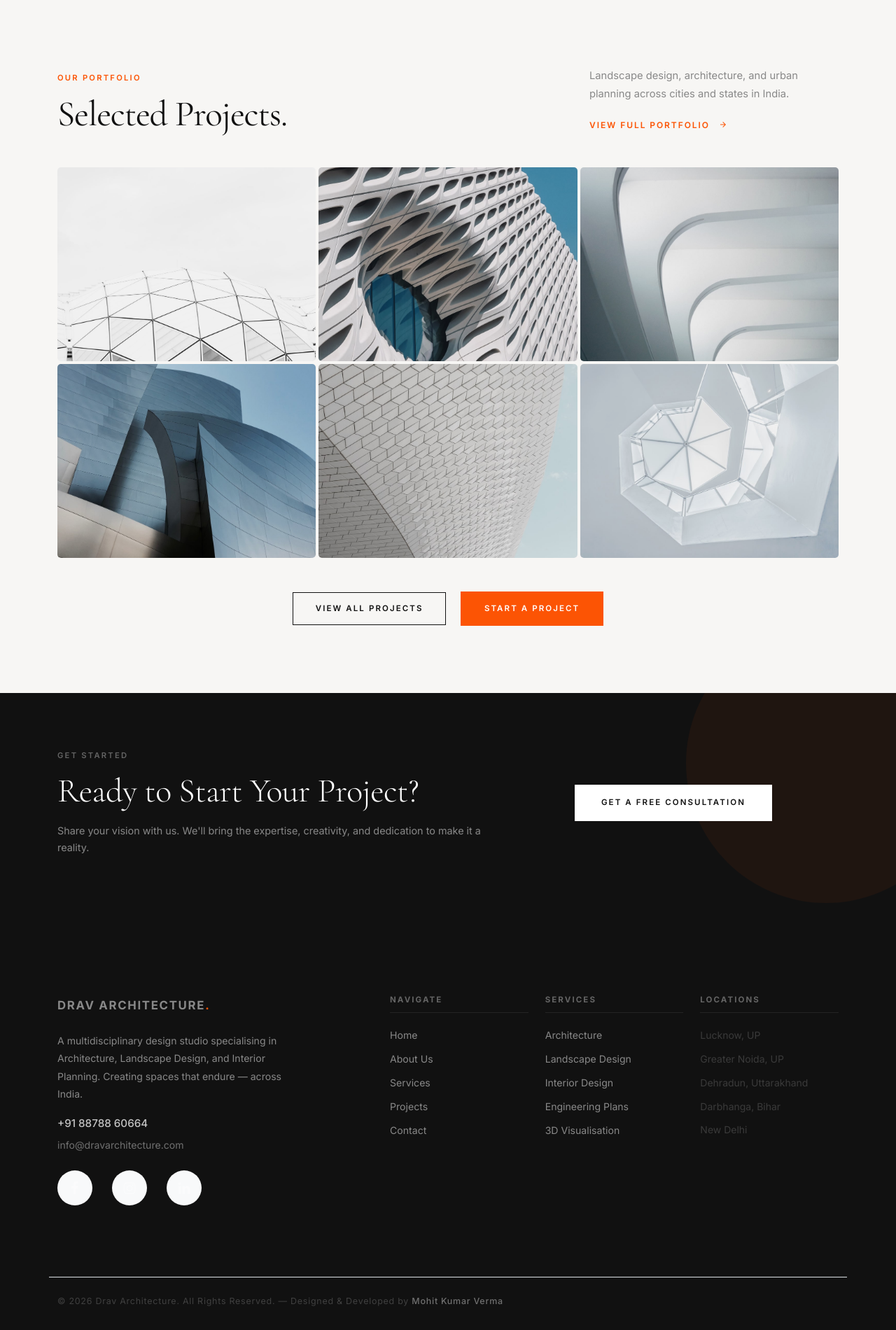
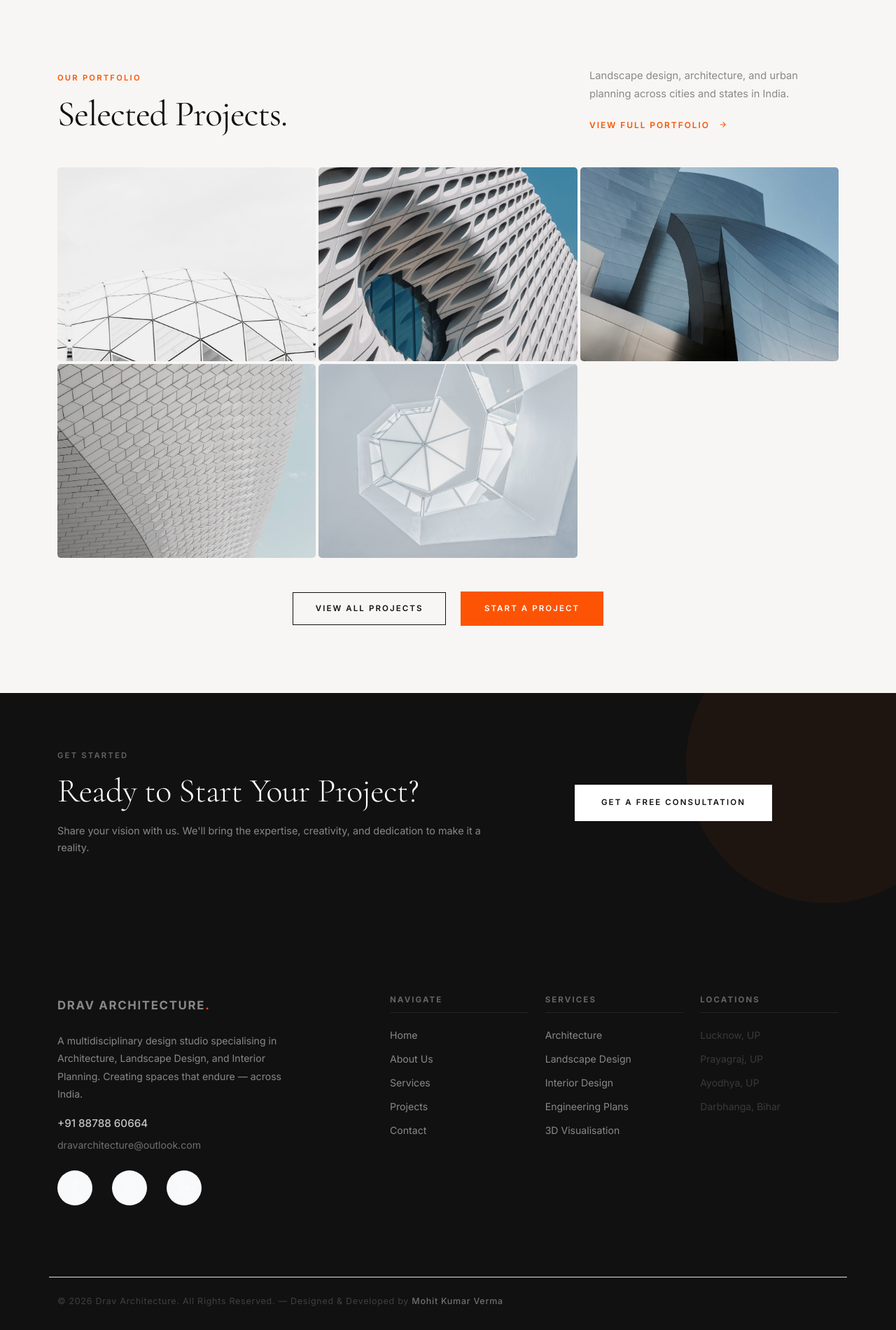
Before and after one commit to mohitkumarverma176/dravarchitecture, a Flask app: page / in a window 1280 px wide. Shown: the part 4032-5932 px from the top of the page at 70% size. Run offline with Flask 3, Linux system fonts and the light colour scheme; some libraries are stand-ins or nearby versions; some web fonts are replaced.

Commit message:
feat: update contact information and project locations to reflect new email and regional focus

```diff
--- a/app.py
+++ b/app.py
@@ -64,7 +64,7 @@ Message:
 
         try:
             send_email(
-                recipient=os.environ.get("CONTACT_RECIPIENT", "smartmohitverma@gmail.com"),
+                recipient=os.environ.get("CONTACT_RECIPIENT", "dravarchitecture@outlook.com"),
                 subject=f"[Website] {subject}",
                 body=body
             )
@@ -77,7 +77,7 @@ Message:
 
 
 def send_email(recipient: str, subject: str, body: str):
-    smtp_host = os.environ.get("SMTP_HOST", "smtp.gmail.com")
+    smtp_host = os.environ.get("SMTP_HOST", "smtp.office365.com")
     smtp_port = int(os.environ.get("SMTP_PORT", "587"))
     smtp_user = os.environ.get("SMTP_USER")
     smtp_pass = os.environ.get("SMTP_PASS")
--- a/templates/about.html
+++ b/templates/about.html
@@ -36,7 +36,7 @@
                     At Drav Architecture, we believe that the built environment profoundly shapes human experience. Our work begins with rigorous site analysis and deep listening to our clients — understanding not just what they want to build, but how they want to live.
                 </p>
                 <p class="mb-5" style="font-size:0.95rem; color:#666; line-height:1.85;">
-                    We are committed to contextually sensitive, climatically responsive design that balances innovation with practicality. Whether it's a private residence in Bihar or a large-scale landscape in Greater Noida, we bring the same standards of care and creativity to every project.
+                    We are committed to contextually sensitive, climatically responsive design that balances innovation with practicality. Whether it's a private residence in Bihar or a large-scale landscape in Prayagraj, we bring the same standards of care and creativity to every project.
                 </p>
                 <div class="row g-3">
                     <div class="col-6">
--- a/templates/contact.html
+++ b/templates/contact.html
@@ -48,7 +48,7 @@
                         <div class="ci-icon"><span class="icon-mail_outline"></span></div>
                         <div class="ci-text">
                             <strong>Email</strong>
-                            <a href="mailto:info@dravarchitecture.com">info@dravarchitecture.com</a>
+                             <a href="mailto:dravarchitecture@outlook.com">dravarchitecture@outlook.com</a>
                         </div>
                     </div>
 
@@ -76,8 +76,8 @@
                         <p style="font-size:0.68rem; letter-spacing:0.18em; text-transform:uppercase; color:rgba(255,255,255,0.3); margin-bottom:14px; font-family:'Inter',sans-serif;">Locations We Serve</p>
                         <ul class="list-unstyled" style="font-size:0.88rem; color:rgba(255,255,255,0.5); line-height:2.1; font-family:'Inter',sans-serif;">
                             <li>Lucknow &amp; UP</li>
-                            <li>Greater Noida, NCR</li>
-                            <li>Dehradun, Uttarakhand</li>
+                            <li>Prayagraj, UP</li>
+                            <li>Ayodhya, UP</li>
                             <li>Darbhanga &amp; Bihar</li>
                             <li>Pan-India</li>
                         </ul>
--- a/templates/footer.html
+++ b/templates/footer.html
@@ -13,7 +13,7 @@
                         <a href="tel:+918878860664" style="font-size:0.95rem; font-weight:500; color:rgba(255,255,255,0.75) !important;">+91 88788 60664</a>
                     </p>
                     <p class="mb-0">
-                        <a href="mailto:info@dravarchitecture.com" style="font-size:0.88rem; color:rgba(255,255,255,0.4) !important;">info@dravarchitecture.com</a>
+                        <a href="mailto:dravarchitecture@outlook.com" style="font-size:0.88rem; color:rgba(255,255,255,0.4) !important;">dravarchitecture@outlook.com</a>
                     </p>
                 </div>
                 <div class="widget">
@@ -57,10 +57,9 @@
                             <h3 class="line-top">Locations</h3>
                             <ul class="links list-unstyled">
                                 <li><span>Lucknow, UP</span></li>
-                                <li><span>Greater Noida, UP</span></li>
-                                <li><span>Dehradun, Uttarakhand</span></li>
+                                <li><span>Prayagraj, UP</span></li>
+                                <li><span>Ayodhya, UP</span></li>
                                 <li><span>Darbhanga, Bihar</span></li>
-                                <li><span>New Delhi</span></li>
                             </ul>
                         </div>
                     </div>
--- a/templates/index.html
+++ b/templates/index.html
@@ -237,7 +237,7 @@
                 <div class="why-card">
                     <div class="icon-wrap"><i class="flaticon-plan"></i></div>
                     <h4>Pan-India Experience</h4>
-                    <p>Our completed projects span 8 states including UP, Uttarakhand, Bihar, and Delhi NCR — giving us deep understanding of diverse terrains.</p>
+                    <p>Our completed projects span multiple states including UP, Bihar, and Uttarakhand — giving us deep understanding of diverse terrains and regional contexts.</p>
                 </div>
             </div>
             <div class="col-sm-6 col-lg-3" data-aos="fade-up" data-aos-delay="160">
@@ -293,19 +293,7 @@
                         <div class="contents">
                             <div class="cat">Landscape Design</div>
                             <h3>Amrapali Leisure Park</h3>
-                            <div class="proj-location">Greater Noida, UP</div>
-                        </div>
-                    </a>
-                </div>
-            </div>
-            <div class="col-sm-6 col-lg-4" data-aos="fade-up" data-aos-delay="160">
-                <div class="single-portfolio">
-                    <a href="{{ url_for('project_single') }}">
-                        <img src="{{ url_for('static', filename='images/img_3.jpg') }}" alt="SDRF Campus">
-                        <div class="contents">
-                            <div class="cat">Institutional Architecture</div>
-                            <h3>SDRF Campus</h3>
-                            <div class="proj-location">Jolly Grant, Dehradun</div>
+                            <div class="proj-location">Prayagraj, UP</div>
                         </div>
                     </a>
                 </div>
@@ -317,7 +305,7 @@
                         <div class="contents">
                             <div class="cat">Landscape Design</div>
                             <h3>Amrapali Golf Homes</h3>
-                            <div class="proj-location">Greater Noida, UP</div>
+                            <div class="proj-location">Ayodhya, UP</div>
                         </div>
                     </a>
                 </div>
--- a/templates/services.html
+++ b/templates/services.html
@@ -179,7 +179,7 @@
                         <div class="testimonial-author mb-4">
                             <div class="avatar-ring"><span class="avatar-initials">AM</span></div>
                             <strong class="d-block mt-2">Project Manager</strong>
-                            <span>Amrapali Group, Greater Noida</span>
+                            <span>Amrapali Group, Prayagraj</span>
                         </div>
                         <blockquote>Drav Architecture's landscape designs for our housing communities have been received extremely well by residents. Their ability to integrate recreational amenities, greenery, and pedestrian-friendly pathways into tight urban sites is impressive.</blockquote>
                     </div>
@@ -191,7 +191,7 @@
                         <div class="testimonial-author mb-4">
                             <div class="avatar-ring"><span class="avatar-initials">SD</span></div>
                             <strong class="d-block mt-2">Site Director</strong>
-                            <span>SDRF Campus, Dehradun</span>
+                            <span>SDRF Campus, Ayodhya</span>
                         </div>
                         <blockquote>The landscape masterplan for our campus struck the right balance between functional infrastructure and natural greenery. The Miyawaki forest and reflexology paths are particularly appreciated. Great work by the Drav team.</blockquote>
                     </div>
```
Also changed, not shown: templates/project-single.html (+5 -5 lines), templates/projects.html (+6 -6 lines), templates/single.html (+4 -4 lines), 1 other file.
